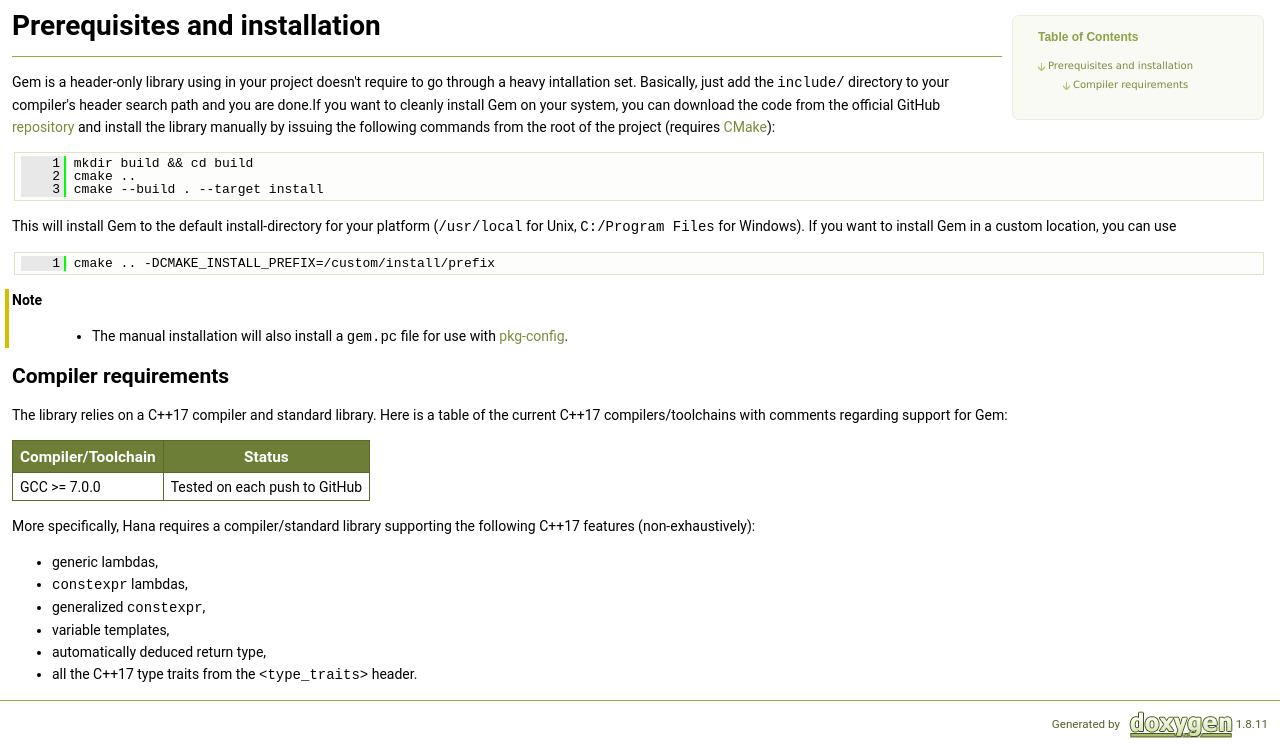
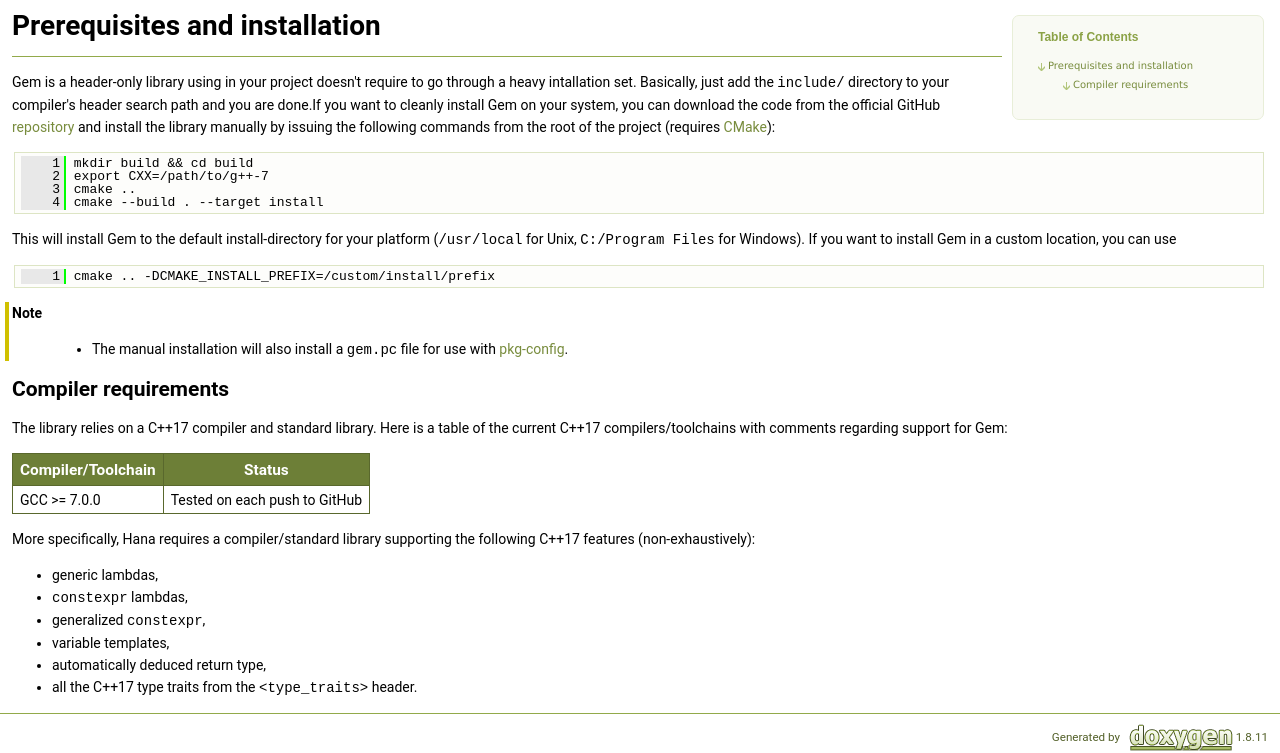
Before and after one commit to RomainBrault/Gem, a plain HTML site: page index.html in a window 1280 px wide. Shown: the part 137-890 px from the top of the page. Drawn offline with nearby package versions, Linux system fonts and the light colour scheme; some packages are replaced by stand-ins of ours; a script that the page names is missing.

Commit message:
Update to e76f8c4

```diff
--- a/index.html
+++ b/index.html
@@ -112,7 +112,7 @@ var searchBox = new SearchBox("searchBox", "search",false,'Search');
 Prerequisites and installation</h1>
 <hr/>
 <p> Gem is a header-only library using in your project doesn't require to go through a heavy intallation set. Basically, just add the <code>include/</code> directory to your compiler's header search path and you are done.If you want to cleanly install Gem on your system, you can download the code from the official GitHub <a href="https://github.com/RomainBrault/Gem">repository</a> and install the library manually by issuing the following commands from the root of the project (requires <a href="http://www.cmake.org">CMake</a>):</p>
-<div class="fragment"><div class="line"><a name="l00001"></a><span class="lineno">    1</span>&#160;mkdir build &amp;&amp; cd build</div><div class="line"><a name="l00002"></a><span class="lineno">    2</span>&#160;cmake ..</div><div class="line"><a name="l00003"></a><span class="lineno">    3</span>&#160;cmake --build . --target install</div></div><!-- fragment --><p>This will install Gem to the default install-directory for your platform (<code>/usr/local</code> for Unix, <code>C:/Program Files</code> for Windows). If you want to install Gem in a custom location, you can use</p>
+<div class="fragment"><div class="line"><a name="l00001"></a><span class="lineno">    1</span>&#160;mkdir build &amp;&amp; cd build</div><div class="line"><a name="l00002"></a><span class="lineno">    2</span>&#160;export CXX=/path/to/g++-7</div><div class="line"><a name="l00003"></a><span class="lineno">    3</span>&#160;cmake ..</div><div class="line"><a name="l00004"></a><span class="lineno">    4</span>&#160;cmake --build . --target install</div></div><!-- fragment --><p>This will install Gem to the default install-directory for your platform (<code>/usr/local</code> for Unix, <code>C:/Program Files</code> for Windows). If you want to install Gem in a custom location, you can use</p>
 <div class="fragment"><div class="line"><a name="l00001"></a><span class="lineno">    1</span>&#160;cmake .. -DCMAKE_INSTALL_PREFIX=/custom/install/prefix</div></div><!-- fragment --><dl class="section note"><dt>Note</dt><dd><ul>
 <li>The manual installation will also install a <code>gem.pc</code> file for use with <a href="http://www.freedesktop.org/wiki/Software/pkg-config/">pkg-config</a>.</li>
 </ul>
```
